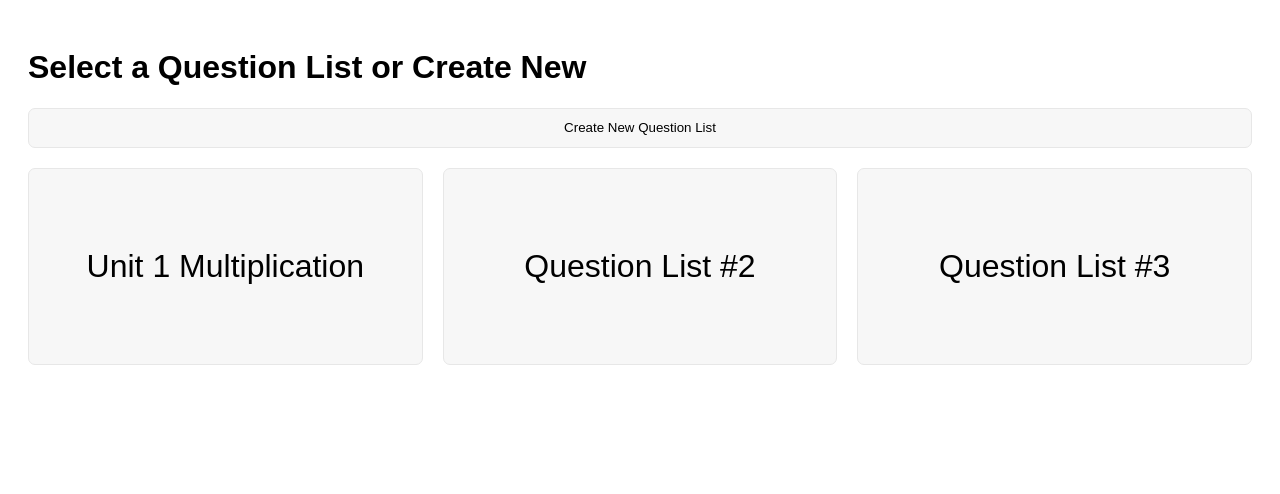
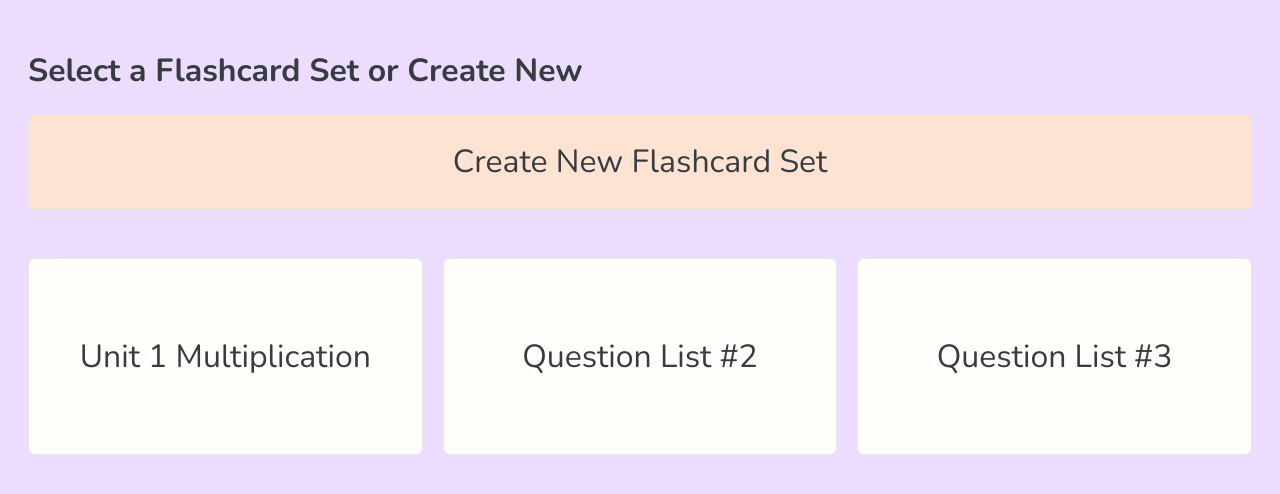
Before and after one commit to faratim/react-flashcards, a React (Create React App) app: page / in a window 1280 px wide. Shown: the top 494 px of the page. Built offline with nearby package versions, Linux system fonts and the light colour scheme.

Commit message:
adding some basic styling

```diff
--- a/package.json
+++ b/package.json
@@ -34,5 +34,8 @@
       "last 1 firefox version",
       "last 1 safari version"
     ]
+  },
+  "devDependencies": {
+    "sass": "^1.78.0"
   }
 }
--- a/public/index.html
+++ b/public/index.html
@@ -1,16 +1,25 @@
 <!DOCTYPE html>
 <html lang="en">
-
   <head>
-	<meta charset="utf-8">
-	<meta name="viewport" content="width=device-width, initial-scale=1, shrink-to-fit=no">
-	<meta name="theme-color" content="#000000">
+    <meta charset="utf-8" />
+    <meta
+      name="viewport"
+      content="width=device-width, initial-scale=1, shrink-to-fit=no"
+    />
+    <meta name="theme-color" content="#000000" />
     <!--
       manifest.json provides metadata used when your web app is added to the
       homescreen on Android. See https://developers.google.com/web/fundamentals/engage-and-retain/web-app-manifest/
     -->
-	<link rel="manifest" href="%PUBLIC_URL%/manifest.json">
-	<link rel="shortcut icon" href="%PUBLIC_URL%/favicon.ico">
+    <link rel="manifest" href="%PUBLIC_URL%/manifest.json" />
+    <link rel="shortcut icon" href="%PUBLIC_URL%/favicon.ico" />
+
+    <link rel="preconnect" href="https://fonts.googleapis.com" />
+    <link rel="preconnect" href="https://fonts.gstatic.com" crossorigin />
+    <link
+      href="https://fonts.googleapis.com/css2?family=Nunito:ital,wght@0,200..1000;1,200..1000&display=swap"
+      rel="stylesheet"
+    />
     <!--
       Notice the use of %PUBLIC_URL% in the tags above.
       It will be replaced with the URL of the `public` folder during the build.
@@ -24,9 +33,7 @@
   </head>
 
   <body>
-	<noscript>
-		You need to enable JavaScript to run this app.
-	</noscript>
+    <noscript> You need to enable JavaScript to run this app. </noscript>
     <div id="root"></div>
     <!--
       This HTML file is a template.
@@ -39,5 +46,4 @@
       To create a production bundle, use `npm run build` or `yarn build`.
     -->
   </body>
-
 </html>
--- a/src/components/App.js
+++ b/src/components/App.js
@@ -1,4 +1,4 @@
-import "../styles.css";
+import "../styles.scss";
 import { FlashCards } from "./FlashCards";
 import NewListInput from "./NewListInput";
 import QuestionList from "./QuestionList";
--- a/src/components/CreateNew.js
+++ b/src/components/CreateNew.js
@@ -1,7 +1,7 @@
 export default function CreateNew({ onCreateNew, onStartOver }) {
   return (
     <button id="create-new-button" onClick={() => onCreateNew(true)}>
-      Create New Question List
+      Create New Flashcard Set
     </button>
   );
 }
--- a/src/components/QuestionList.js
+++ b/src/components/QuestionList.js
@@ -10,7 +10,7 @@ export default function QuestionList({
   return (
     <>
       <div>
-        <h1>Select a Question List or Create New</h1>
+        <h1>Select a Flashcard Set or Create New</h1>
       </div>
 
       <div>
--- a/src/styles.css
+++ /dev/null
@@ -1,78 +0,0 @@
-* {
-  box-sizing: border-box;
-}
-
-body {
-  font-family: sans-serif;
-  padding: 20px;
-}
-
-#create-new-button {
-  border: 1px solid #e7e7e7;
-  background-color: #f7f7f7;
-  width: 100%;
-  height: 3em;
-  margin: 0 0 1.5em 0;
-  transition: linear 0.2s;
-  border-radius: 7px;
-}
-
-#create-new-button:hover {
-  background-color: #ff7b7b;
-  cursor: pointer;
-}
-
-.flashcards {
-  display: grid;
-  grid-template-columns: 1fr 1fr 1fr;
-  gap: 20px;
-}
-
-.flashcards div {
-  border: 1px solid #e7e7e7;
-  background-color: #f7f7f7;
-  border-radius: 7px;
-  aspect-ratio: 2 / 1;
-  display: flex;
-  align-items: center;
-  justify-content: center;
-  text-align: center;
-  padding: 20px;
-  cursor: pointer;
-  transition: linear 0.2s;
-  font-size: 2em;
-}
-
-.flashcards div:hover {
-  background-color: darkgray;
-}
-
-.question-list-card:hover {
-  background-color: purple;
-}
-
-div.selected {
-  border: 1px solid #e03131;
-  background-color: #e03131;
-  color: #fff;
-  font-weight: bold;
-}
-
-div.selected:hover {
-  background-color: #e03131;
-}
-
-#start-over-button {
-  border: 1px solid #e7e7e7;
-  background-color: #f7f7f7;
-  width: 100%;
-  height: 3em;
-  margin: 1.5em 0 0 0;
-  transition: linear 0.2s;
-  border-radius: 7px;
-}
-
-#start-over-button:hover {
-  background-color: #ff7b7b;
-  cursor: pointer;
-}
--- /dev/null
+++ b/src/styles.scss
@@ -0,0 +1,86 @@
+* {
+  box-sizing: border-box;
+}
+
+body {
+  font-family: "Nunito", sans-serif;
+  padding: 20px;
+  background-color: #ecddff;
+  color: #363c40;
+}
+
+#create-new-button {
+  border: 1px solid #e7e7e7;
+  background-color: #ffe3d2;
+  width: 100%;
+  height: 3em;
+  margin: 0 0 1.5em 0;
+  transition: linear 0.2s;
+  border-radius: 7px;
+  font-size: 2em;
+  font-family: "Nunito", sans-serif;
+  color: #363c40;
+}
+
+#create-new-button:hover {
+  background-color: darken(#ffe3d2, 10%);
+  cursor: pointer;
+}
+
+.flashcards {
+  display: grid;
+  grid-template-columns: 1fr 1fr 1fr;
+  gap: 20px;
+
+  & > div {
+    border: 1px solid #e7e7e7;
+    border-radius: 7px;
+    aspect-ratio: 2 / 1;
+    display: flex;
+    align-items: center;
+    justify-content: center;
+    text-align: center;
+    padding: 20px;
+    cursor: pointer;
+    transition: linear 0.2s;
+    font-size: 2em;
+    background-color: lighten(#fff2ae, 15%);
+
+    &:hover {
+      background-color: #fff2ae;
+    }
+  }
+}
+
+.question-list-card:hover {
+  background-color: purple;
+}
+
+div.selected {
+  border: 1px solid #cffff6;
+  background-color: #cffff6;
+  color: #363c40;
+  font-weight: bold;
+}
+
+div.selected:hover {
+  background-color: darken(#cffff6, 10%);
+}
+
+#start-over-button {
+  border: 1px solid #e7e7e7;
+  background-color: #ffe3d2;
+  width: 100%;
+  height: 2.5em;
+  margin: 1em 0 1.5em 0;
+  transition: linear 0.2s;
+  border-radius: 7px;
+  font-size: 2em;
+  font-family: "Nunito", sans-serif;
+  color: #363c40;
+}
+
+#start-over-button:hover {
+  background-color: darken(#ffe3d2, 10%);
+  cursor: pointer;
+}
```
Also changed, not shown: 1 other file (tests, documents, lock files or other folders). Lines whose indentation alone changed are shown as unchanged.
